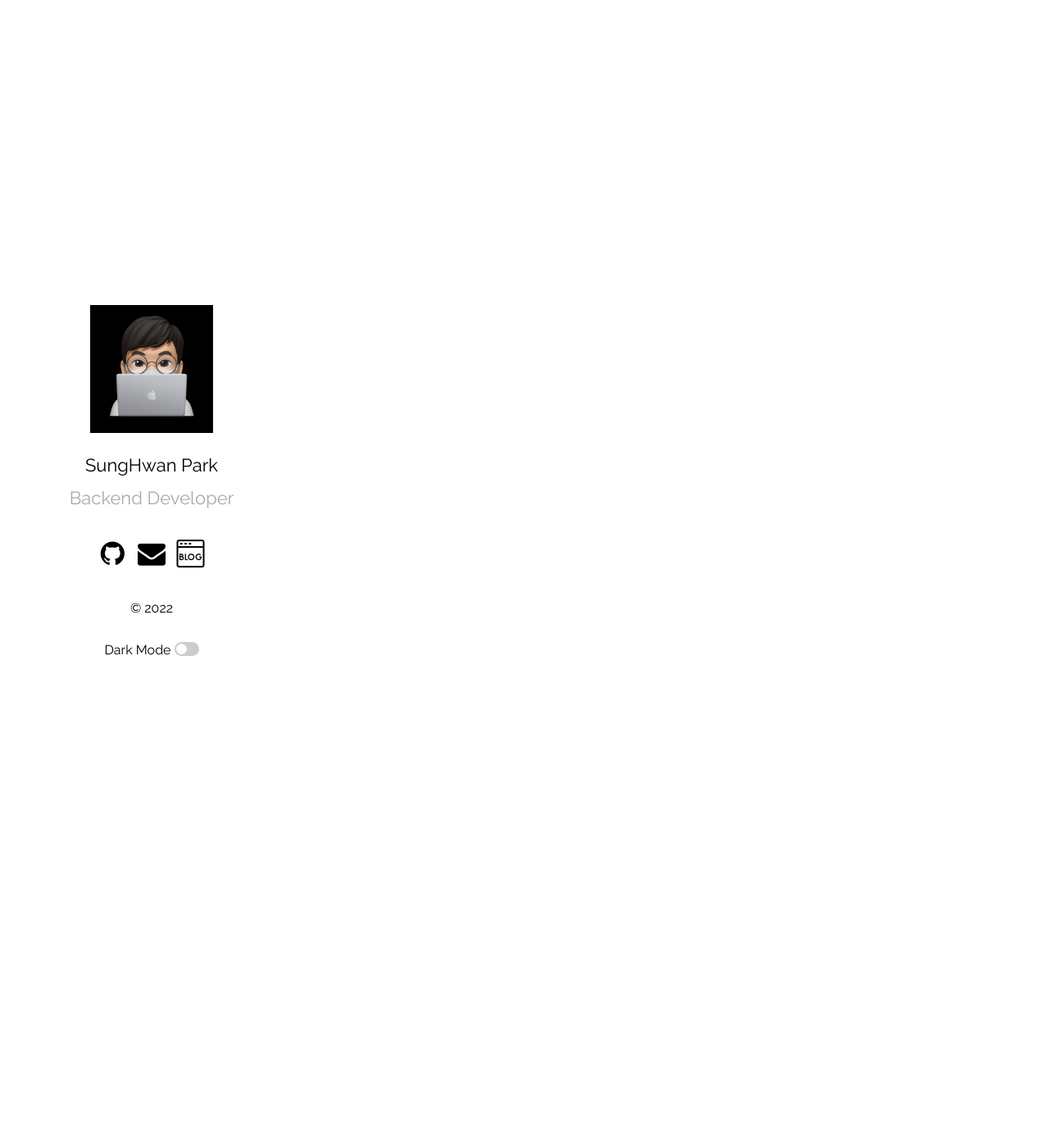
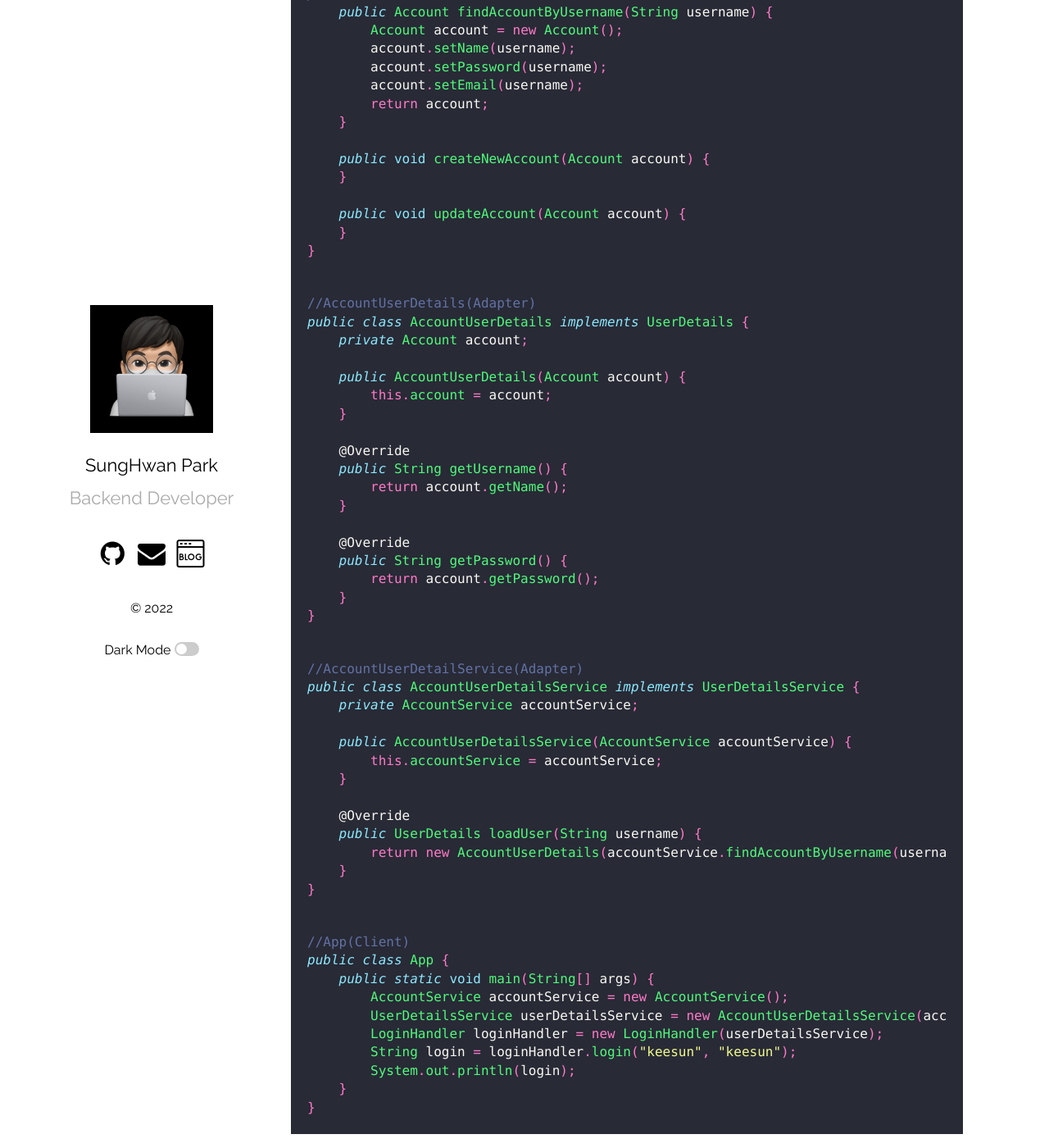
Before and after one commit to park0219/park0219.github.io, a Jekyll site: the page built from _posts/2022-04-01-4월TIL.markdown, in a window 1280 px wide and 1400 px high, scrolled down 6179 px. Shown: the whole window at 82% size. Built offline with Jekyll 4.4.1, drawn with Linux system fonts in a browser that asks for light colours; comment, search, counter and statistics services are not loaded; some of the changed text lies outside the part shown.

Commit message:
feat: 2022-04-07 TIL 추가

````diff
--- a/_posts/2022-04-01-4월TIL.markdown
+++ b/_posts/2022-04-01-4월TIL.markdown
@@ -195,3 +195,149 @@ public class App {
 
 **어뎁터(Adaptor) 패턴: 기존 코드를 클라이언트가 사용하는 인터페이스의 구현체로 바꿔주는 패턴<br/>
 클라이언트가 사용하는 인터페이스를 따르지 않는 기존 코드를 재사용할 수 있게 해준다.**
+
+---
+
+### 4/7(목)
+
+코딩으로 학습하는 GoF의 디자인 패턴 - 어뎁터 패턴 2부<br/>
+패턴 적용하기
+
+```java
+//security > LoginHandler(target)
+package security;
+
+public class LoginHandler {
+
+    UserDetailsService userDetailsService;
+
+    public LoginHandler(UserDetailsService userDetailsService) {
+        this.userDetailsService = userDetailsService;
+    }
+
+    public String login(String username, String password) {
+        UserDetails userDetails = userDetailsService.loadUser(username);
+        if (userDetails.getPassword().equals(password)) {
+            return userDetails.getUsername();
+        } else {
+            throw new IllegalArgumentException();
+        }
+    }
+}
+```
+
+```java
+//security > UserDetails(target)
+package security;
+
+public interface UserDetails {
+    String getUsername();
+    String getPassword();
+}
+```
+
+```java
+//security > UserDetailsService(target)
+package security;
+
+public interface UserDetailsService {
+    UserDetails loadUser(String username);
+}
+```
+
+```java
+//Account (Adaptee)
+public class Account {
+    private String name;
+    private String password;
+    private String email;
+
+    public String getName() {
+        return name;
+    }
+    public void setName(String name) {
+        this.name = name;
+    }
+    public String getPassword() {
+        return password;
+    }
+    public void setPassword(String password) {
+        this.password = password;
+    }
+    public String getEmail() {
+        return email;
+    }
+    public void setEmail(String email) {
+        this.email = email;
+    }
+}
+```
+
+```java
+//AccountService(Adaptee)
+public class AccountService {
+    public Account findAccountByUsername(String username) {
+        Account account = new Account();
+        account.setName(username);
+        account.setPassword(username);
+        account.setEmail(username);
+        return account;
+    }
+
+    public void createNewAccount(Account account) {
+    }
+
+    public void updateAccount(Account account) {
+    }
+}
+```
+
+```java
+//AccountUserDetails(Adapter)
+public class AccountUserDetails implements UserDetails {
+    private Account account;
+
+    public AccountUserDetails(Account account) {
+        this.account = account;
+    }
+
+    @Override
+    public String getUsername() {
+        return account.getName();
+    }
+
+    @Override
+    public String getPassword() {
+        return account.getPassword();
+    }
+}
+```
+
+```java
+//AccountUserDetailService(Adapter)
+public class AccountUserDetailsService implements UserDetailsService {
+    private AccountService accountService;
+
+    public AccountUserDetailsService(AccountService accountService) {
+        this.accountService = accountService;
+    }
+
+    @Override
+    public UserDetails loadUser(String username) {
+        return new AccountUserDetails(accountService.findAccountByUsername(username));
+    }
+}
+```
+
+```java
+//App(Client)
+public class App {
+    public static void main(String[] args) {
+        AccountService accountService = new AccountService();
+        UserDetailsService userDetailsService = new AccountUserDetailsService(accountService);
+        LoginHandler loginHandler = new LoginHandler(userDetailsService);
+        String login = loginHandler.login("keesun", "keesun");
+        System.out.println(login);
+    }
+}
+```
````
